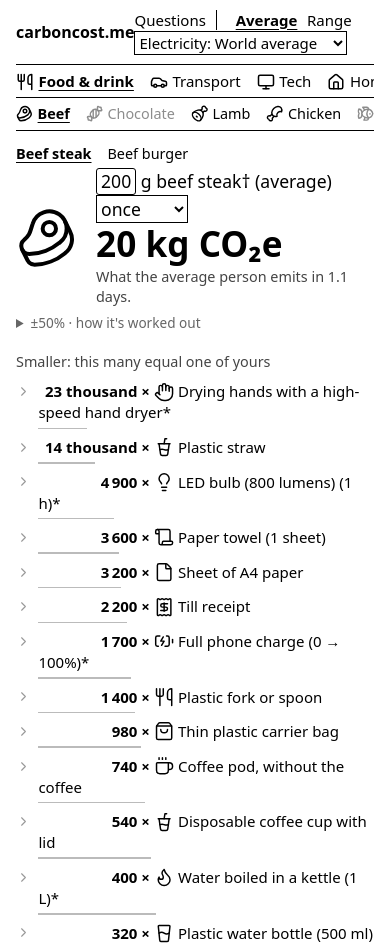
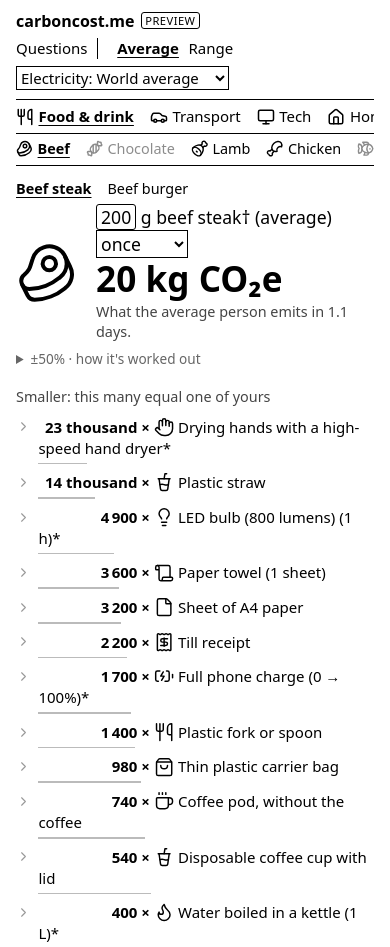
Before and after one commit to La5u/carboncost, a plain HTML site: page index.html in a window 390 px wide. Shown: the top 947 px of the page. Drawn offline with Linux system fonts and the light colour scheme.

Commit message:
Preview tag next to the site name; header wraps cleanly on phones

```diff
--- a/index.html
+++ b/index.html
@@ -18,6 +18,7 @@
   svg { width: 1em; height: 1em; vertical-align: -.125em; }
   header { display: flex; justify-content: space-between; align-items: center; padding: .6rem 0; }
   h1 { font-size: 1rem; margin: 0; }
+  .beta { font-size: .7rem; font-weight: 400; border: 1px solid #000; border-radius: 3px; padding: 0 .3em; margin-left: .4rem; vertical-align: .1em; text-transform: uppercase; letter-spacing: .04em; cursor: help; }
   select, input { font: inherit; color: #000; background: #fff; border: 1px solid #000; }
   nav { display: flex; gap: 1rem; overflow-x: auto; white-space: nowrap; padding: .35rem 0; border-top: 1px solid #000; scrollbar-width: none; }
   nav svg { width: 1.2em; height: 1.2em; vertical-align: -.25em; margin-right: .3em; }
@@ -70,11 +71,16 @@
   .qbar span { overflow: hidden; text-overflow: ellipsis; white-space: nowrap; }
   .weak { opacity: .45; }
   footer { font-size: .8rem; color: #666; margin: 1.5rem 0; border-top: 1px solid #000; }
+  @media (max-width: 560px) {
+    header { flex-wrap: wrap; row-gap: .4rem; }
+    header > span { display: flex; flex-wrap: wrap; align-items: center; row-gap: .4rem; width: 100%; }
+    #region { max-width: 100%; }
+  }
 </style>
 </head>
 <body>
 <header>
-  <h1>carboncost.me</h1>
+  <h1>carboncost.me<span class="beta" title="Preview: figures and sources are still being checked and may change">preview</span></h1>
   <span><a id="qlink" href="#questions">Questions</a><span id="views" role="group" aria-label="View"><button data-v="avg" title="The average; where sources disagree, the spread of their averages">Average</button><button data-v="range" title="From the least possible to the most possible footprint">Range</button></span>
   <select id="region" aria-label="Electricity grid"></select></span>
 </header>
```
